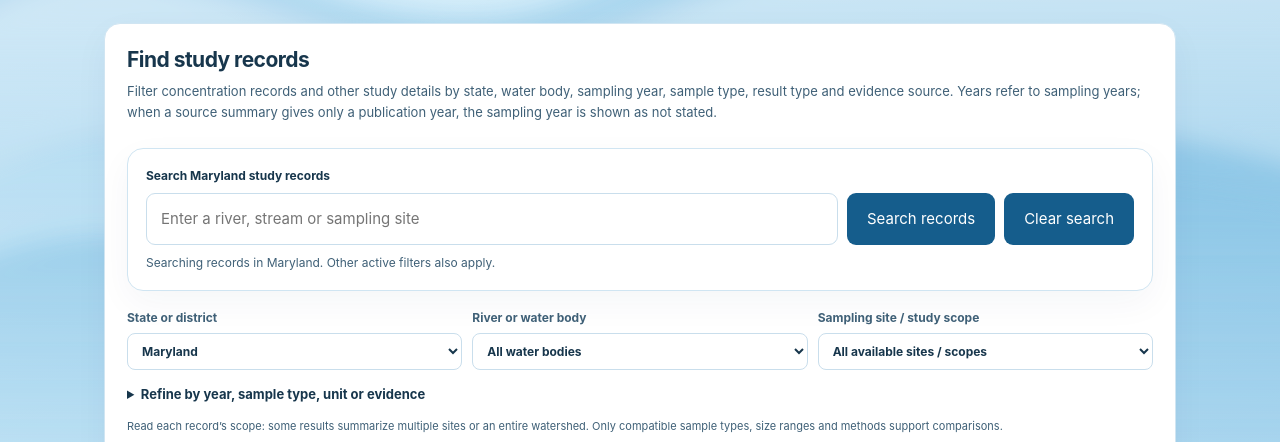
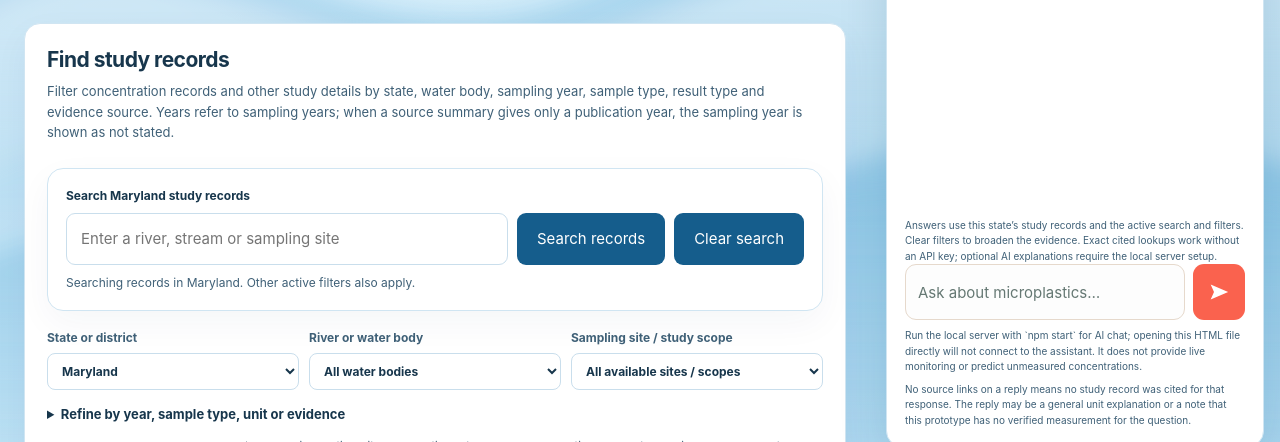
Before and after one commit to crystgandhi/Microplastics-Water-Data-Analyzer, a plain HTML site: page water-lookup-maryland.html in a window 1280 px wide. Shown: the part 337-779 px from the top of the page. Drawn offline with Linux system fonts and the light colour scheme.

Commit message:
Maryland Standard and Policies

```diff
--- a/water-lookup-maryland.html
+++ b/water-lookup-maryland.html
@@ -26,8 +26,8 @@
     .sr-only{position:absolute;width:1px;height:1px;padding:0;margin:-1px;overflow:hidden;clip:rect(0,0,0,0);white-space:nowrap;border:0}
     .ai-chat{margin:24px 0;background:var(--paper);border:1px solid var(--line);border-radius:16px;padding:20px 22px;box-shadow:0 12px 35px #1238560b}.ai-chat h2{font-size:21px;letter-spacing:-.025em;margin:0 0 5px}.ai-chat-intro{font-size:13px;color:var(--muted);margin:0 0 14px}.chat-log{display:grid;gap:10px;max-height:380px;overflow:auto;padding:2px 2px 12px}.chat-message{max-width:90%;padding:11px 13px;border-radius:12px;white-space:pre-wrap;overflow-wrap:anywhere;font-size:13px}.chat-message.assistant{justify-self:start;background:#e9f4fb;border:1px solid var(--line)}.chat-message.user{justify-self:end;background:var(--deep);color:white}.chat-message.loading{color:var(--muted);font-style:italic}.chat-sources{margin-top:8px;padding-top:8px;border-top:1px solid var(--line);font-size:12px}.chat-sources a{display:block;color:var(--green);font-weight:700;margin-top:4px}.chat-form{display:flex;gap:8px;align-items:stretch}.chat-form input{min-width:0;flex:1;height:56px;border:1px solid #e6d9cc;border-radius:11px;padding:0 12px;background:#fdfdfd;font:inherit;color:var(--ink)}
     .chat-form input::placeholder{color:#657873}
-    .chat-form button{display:grid;place-items:center;flex:0 0 52px;border:0;border-radius:11px;background:#e4f2ff;color:#155b96;padding:0;cursor:pointer}
-    .chat-form button:hover:not(:disabled){background:#cce7ff}
+    .chat-form button{display:grid;place-items:center;flex:0 0 52px;border:0;border-radius:11px;background:#fa624e;color:#fff;padding:0;cursor:pointer}
+    .chat-form button:hover:not(:disabled){background:#e9503d}
     .chat-form button:disabled{opacity:.6;cursor:wait}.chat-hint{font-size:11px;color:var(--muted);margin:8px 0 0}
     @media(max-width:620px){.ai-chat{padding:16px}.chat-message{max-width:100%}}
 
@@ -277,7 +277,7 @@ body { min-height: 100vh; }
       <p class="chat-hint">Run the local server with `npm start` for AI chat; opening this HTML file directly will not connect to the assistant. It does not provide live monitoring or predict unmeasured concentrations.</p>
       <p class="chat-evidence-note">No source links on a reply means no study record was cited for that response. The reply may be a general unit explanation or a note that this prototype has no verified measurement for the question.</p>
     </section>
-  <button class="chat-launcher" id="openResearchChat" hidden type="button" aria-controls="researchChatPanel" aria-expanded="false">Ask about the data</button>
+  <button class="chat-launcher" id="openResearchChat" type="button" aria-controls="researchChatPanel" aria-expanded="false">Ask about the data</button>
   <script>
     const selectedBrowseIds=new Set();
     const browseRecords=[
@@ -1135,8 +1135,9 @@ body { min-height: 100vh; }
     chatLauncher.addEventListener("click",()=>setChatPanelOpen(true,true));
     chatCloser.addEventListener("click",()=>setChatPanelOpen(false,true));
     document.addEventListener("keydown",event=>{if(event.key==="Escape"&&!chatPanel.hidden&&chatPanel.contains(document.activeElement)){setChatPanelOpen(false,true)}});
-    setChatPanelOpen(false);
-    chatLauncher.hidden = true;
+    const chatDesktop=window.matchMedia("(min-width:1100px)");
+    setChatPanelOpen(chatDesktop.matches);
+    chatDesktop.addEventListener("change",event=>setChatPanelOpen(event.matches));
 
     const chatHistory=[];
     const chatScopeNote=document.createElement("p");chatScopeNote.className="chat-hint";chatScopeNote.textContent="Answers use this state’s study records and the active search and filters. Clear filters to broaden the evidence. Exact cited lookups work without an API key; optional AI explanations require the local server setup.";chatForm.before(chatScopeNote);
```
